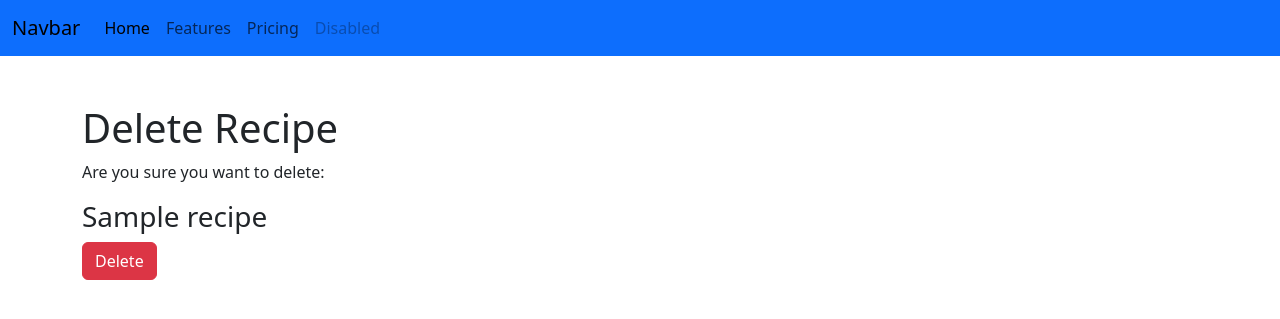
After one commit to pratigyaadhikari/Django-Templates, a Django app: page /recipe/delete/1/ in a window 1280 px wide. The commit adds this page. Shown: the top 319 px of the page. Run offline with Django 5.2, Linux system fonts and the light colour scheme; tables that the repository leaves empty hold one stand-in row (values such as "Sample post").

Commit message:
delete operation complete

```diff
--- a/recipe/urls.py
+++ b/recipe/urls.py
@@ -1,8 +1,9 @@
 from django.urls import path
-from .views import recipe_list,create,update
+from .views import recipe_list,create,update,delete
 
 urlpatterns = [
     path('recipe/',recipe_list),
     path('recipe/create/',create),
     path('recipe/<id>/',update),
+    path('recipe/delete/<id>/',delete)
 ]
--- a/recipe/views.py
+++ b/recipe/views.py
@@ -43,3 +43,13 @@ def update(request, id):
         recipe.save()
         return redirect('/recipe/')
     return render(request,"update.html",context)
+
+def delete(request,id):
+    recipe = Recipe.objects.get(id = id)
+    context = {
+        "recipes":recipe
+    }
+    if request.method == "POST":
+        recipe.delete()
+        return redirect('/recipe/')
+    return render(request,"delete.html",context)
--- /dev/null
+++ b/templates/delete.html
@@ -0,0 +1,21 @@
+{% extends "base.html" %}
+
+{% block title %}delete page{% endblock title %}
+
+{% block body %}
+<div class="container mt-5">
+    <h1>Delete Recipe</h1>
+
+    <p>Are you sure you want to delete:</p>
+
+    <h3>{{ recipes.name }}</h3>
+
+    <form method="POST">
+        {% csrf_token %}
+        <button type="submit" class="btn btn-danger">
+            Delete
+        </button>
+    </form>
+
+</div>
+{% endblock body %}
```
Also changed, not shown: templates/list.html (+7 -1 lines).
